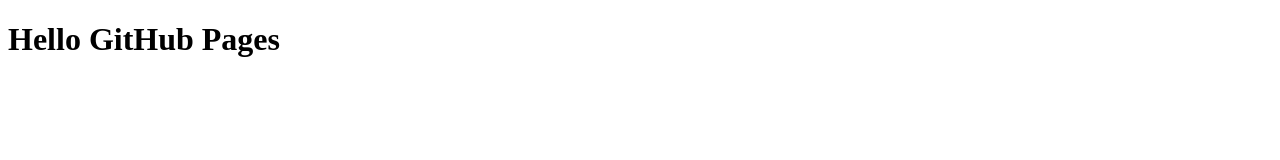
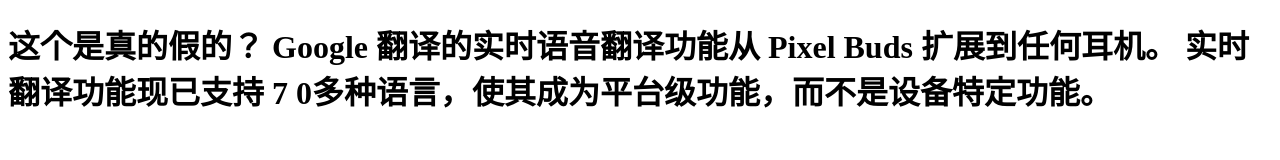
Before and after one commit to kml1/my-html, a plain HTML site: page index.html in a window 1280 px wide. Drawn offline with Linux system fonts and the light colour scheme.

Commit message:
Update index.html

```diff
--- a/index.html
+++ b/index.html
@@ -5,6 +5,10 @@
   <title>My HTML</title>
 </head>
 <body>
-  <h1>Hello GitHub Pages</h1>
+  <h1>这个是真的假的？
+
+Google 翻译的实时语音翻译功能从 Pixel Buds 扩展到任何耳机。
+
+实时翻译功能现已支持 7 0多种语言，使其成为平台级功能，而不是设备特定功能。</h1>
 </body>
 </html>
```
